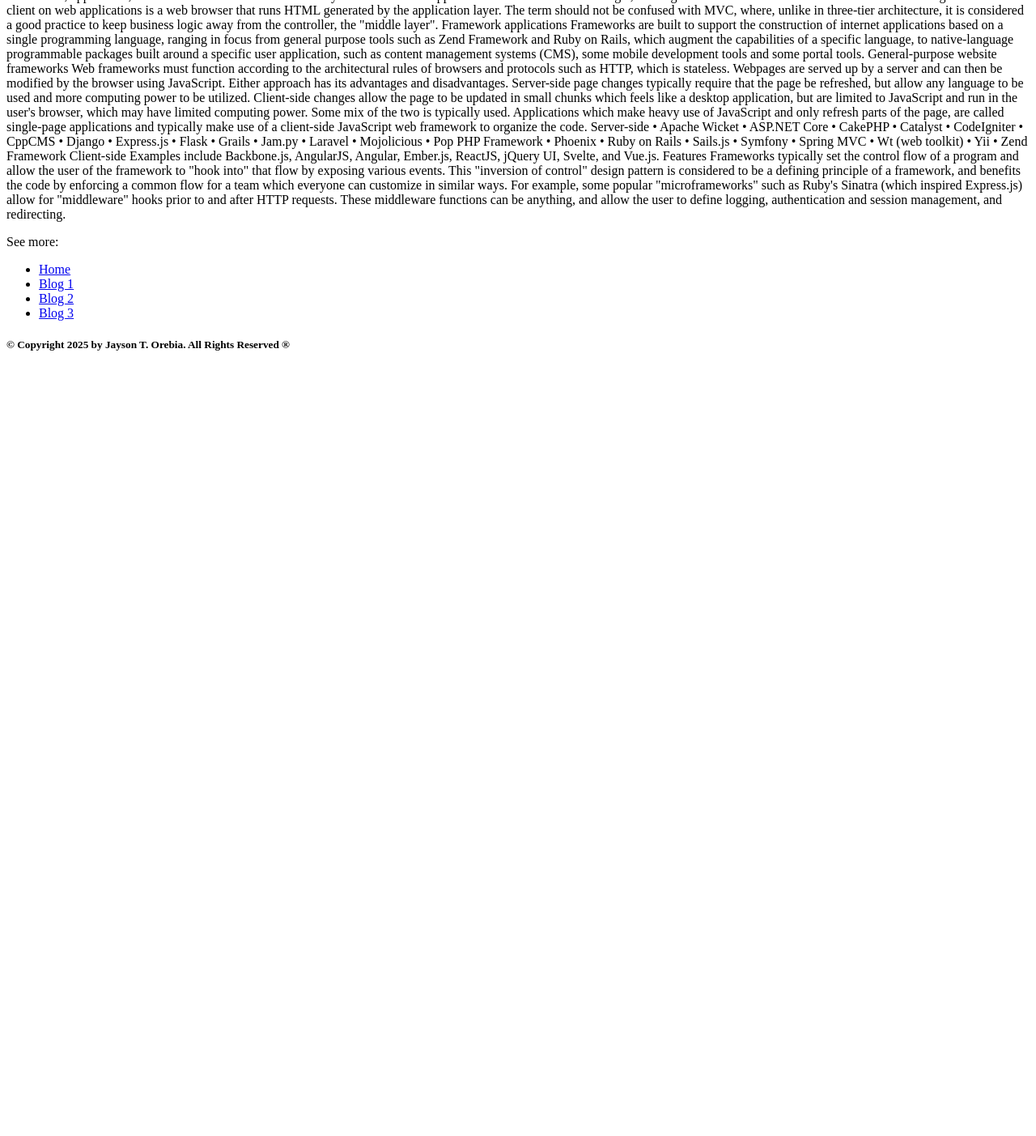
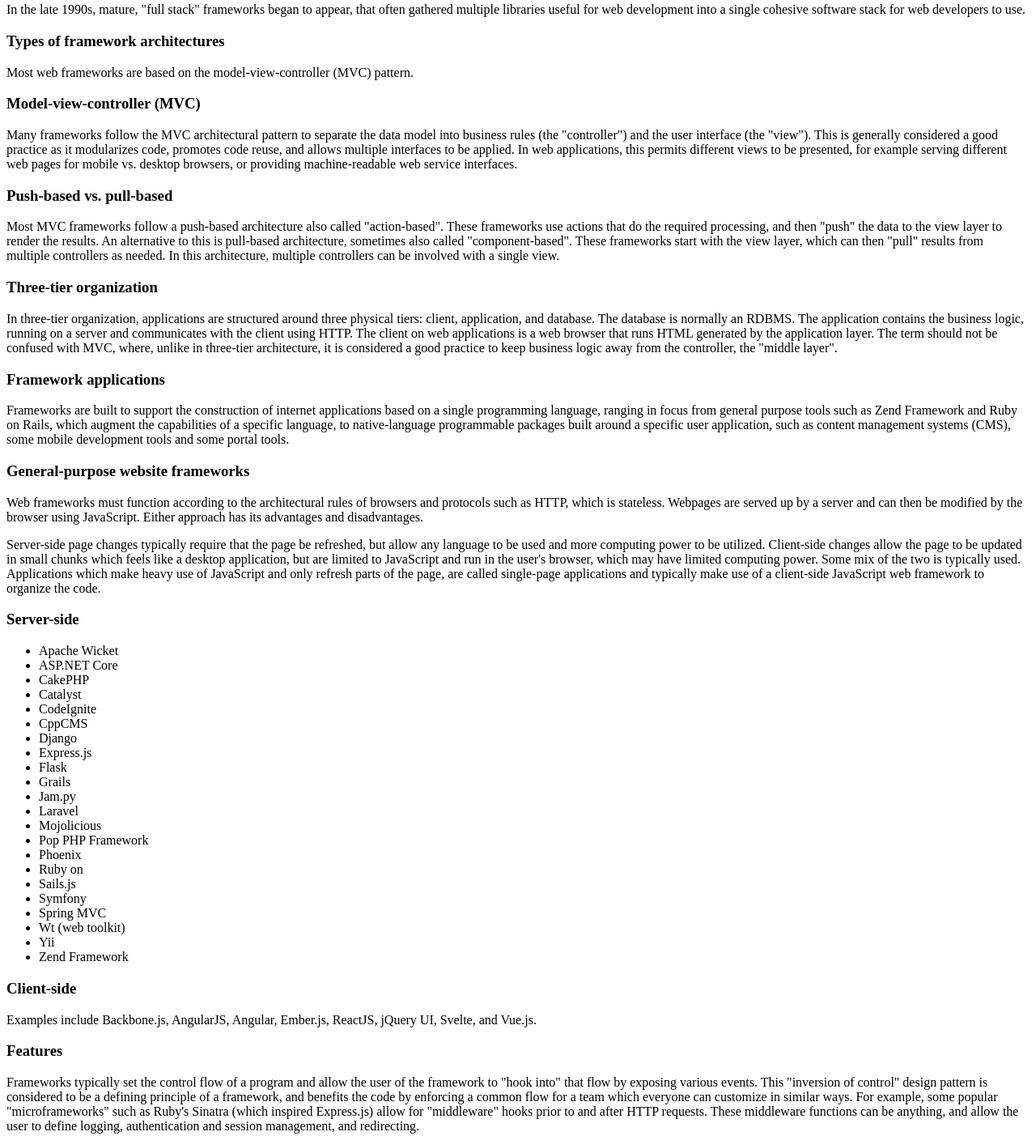
Before and after one commit to likoyl3314/html_foundation, a plain HTML site: page blog-three.html in a window 1280 px wide. Shown: the part 573-1976 px from the top of the page at 81% size. Before the commit the page ends 1029 px from the top, so only its background shows below. Drawn offline with Linux system fonts and the light colour scheme.

Commit message:
edit blog-three

```diff
--- a/blog-three.html
+++ b/blog-three.html
@@ -23,77 +23,77 @@
             <p>Posted by <strong>Jayson T. Orebia</strong></p>
         </header>
         <section>
-            A web framework (WF) or web application framework (WAF) is a software framework that is designed to support the development of web applications including web services, web resources, and web APIs. Web frameworks provide a standard way to build and deploy web applications on the World Wide Web. Web frameworks aim to automate the overhead associated with common activities performed in web development. For example, many web frameworks provide libraries for database access, templating frameworks, and session management, and they often promote code reuse. Although they often target development of dynamic web sites, they are also applicable to static websites.
+            <p>A web framework (WF) or web application framework (WAF) is a software framework that is designed to support the development of web applications including web services, web resources, and web APIs. Web frameworks provide a standard way to build and deploy web applications on the World Wide Web. Web frameworks aim to automate the overhead associated with common activities performed in web development. For example, many web frameworks provide libraries for database access, templating frameworks, and session management, and they often promote code reuse. Although they often target development of dynamic web sites, they are also applicable to static websites.</p>
 
-            History
+            <h3>History</h3>
 
-            As the design of the World Wide Web was not inherently dynamic, early hypertext consisted of hand-coded HTML text files that were published on web servers. Any modifications to published pages needed to be performed by the pages' author. In 1993, the Common Gateway Interface (CGI) standard was introduced for interfacing external applications with web servers, to provide a dynamic web page that reflected user inputs.
+            <p>As the design of the World Wide Web was not inherently dynamic, early hypertext consisted of hand-coded HTML text files that were published on web servers. Any modifications to published pages needed to be performed by the pages' author. In 1993, the Common Gateway Interface (CGI) standard was introduced for interfacing external applications with web servers, to provide a dynamic web page that reflected user inputs.</p>
 
-            Original implementations of the CGI interface typically had adverse effects on the server load however, because each request started a separate process. More recent implementations utilize persistent processes amongst other techniques to reduce the footprint in the server's resources and offer a general performance boost.
+            <p>Original implementations of the CGI interface typically had adverse effects on the server load however, because each request started a separate process. More recent implementations utilize persistent processes amongst other techniques to reduce the footprint in the server's resources and offer a general performance boost.</p>
 
-            In 1995, fully integrated server/language development environments first emerged and new web-specific languages were introduced, such as ColdFusion, PHP, and Active Server Pages.
-            Although the vast majority of languages for creating dynamic web pages have libraries to help with common tasks, web applications often require specific libraries for particular tasks, such as creating HTML.
+            <p>In 1995, fully integrated server/language development environments first emerged and new web-specific languages were introduced, such as ColdFusion, PHP, and Active Server Pages.
+            Although the vast majority of languages for creating dynamic web pages have libraries to help with common tasks, web applications often require specific libraries for particular tasks, such as creating HTML.</p>
 
-            In the late 1990s, mature, "full stack" frameworks began to appear, that often gathered multiple libraries useful for web development into a single cohesive software stack for web developers to use.
+            <p>In the late 1990s, mature, "full stack" frameworks began to appear, that often gathered multiple libraries useful for web development into a single cohesive software stack for web developers to use.</p>
 
-            Types of framework architectures
+            <h3>Types of framework architectures</h3>
 
-            Most web frameworks are based on the model–view–controller (MVC) pattern.
+            <p>Most web frameworks are based on the model-view-controller (MVC) pattern.</p>
 
-            Model–view–controller (MVC)
+            <h3>Model-view-controller (MVC)</h3>
 
-            Many frameworks follow the MVC architectural pattern to separate the data model into business rules (the "controller") and the user interface (the "view"). This is generally considered a good practice as it modularizes code, promotes code reuse, and allows multiple interfaces to be applied. In web applications, this permits different views to be presented, for example serving different web pages for mobile vs. desktop browsers, or providing machine-readable web service interfaces.
+            <p>Many frameworks follow the MVC architectural pattern to separate the data model into business rules (the "controller") and the user interface (the "view"). This is generally considered a good practice as it modularizes code, promotes code reuse, and allows multiple interfaces to be applied. In web applications, this permits different views to be presented, for example serving different web pages for mobile vs. desktop browsers, or providing machine-readable web service interfaces.</p>
 
-            Push-based vs. pull-based
+            <h3>Push-based vs. pull-based</h3>
 
-            Most MVC frameworks follow a push-based architecture also called "action-based". These frameworks use actions that do the required processing, and then "push" the data to the view layer to render the results. An alternative to this is pull-based architecture, sometimes also called "component-based". These frameworks start with the view layer, which can then "pull" results from multiple controllers as needed. In this architecture, multiple controllers can be involved with a single view.
+            <p>Most MVC frameworks follow a push-based architecture also called "action-based". These frameworks use actions that do the required processing, and then "push" the data to the view layer to render the results. An alternative to this is pull-based architecture, sometimes also called "component-based". These frameworks start with the view layer, which can then "pull" results from multiple controllers as needed. In this architecture, multiple controllers can be involved with a single view.</p>
 
-            Three-tier organization
+            <h3>Three-tier organization</h3>
 
-            In three-tier organization, applications are structured around three physical tiers: client, application, and database. The database is normally an RDBMS. The application contains the business logic, running on a server and communicates with the client using HTTP. The client on web applications is a web browser that runs HTML generated by the application layer. The term should not be confused with MVC, where, unlike in three-tier architecture, it is considered a good practice to keep business logic away from the controller, the "middle layer".
+            <p>In three-tier organization, applications are structured around three physical tiers: client, application, and database. The database is normally an RDBMS. The application contains the business logic, running on a server and communicates with the client using HTTP. The client on web applications is a web browser that runs HTML generated by the application layer. The term should not be confused with MVC, where, unlike in three-tier architecture, it is considered a good practice to keep business logic away from the controller, the "middle layer".</p>
 
-            Framework applications
+            <h3>Framework applications</h3>
 
-            Frameworks are built to support the construction of internet applications based on a single programming language, ranging in focus from general purpose tools such as Zend Framework and Ruby on Rails, which augment the capabilities of a specific language, to native-language programmable packages built around a specific user application, such as content management systems (CMS), some mobile development tools and some portal tools.
+            <p>Frameworks are built to support the construction of internet applications based on a single programming language, ranging in focus from general purpose tools such as Zend Framework and Ruby on Rails, which augment the capabilities of a specific language, to native-language programmable packages built around a specific user application, such as content management systems (CMS), some mobile development tools and some portal tools.</p>
 
-            General-purpose website frameworks
+            <h3>General-purpose website frameworks</h3>
 
-            Web frameworks must function according to the architectural rules of browsers and protocols such as HTTP, which is stateless. Webpages are served up by a server and can then be modified by the browser using JavaScript. Either approach has its advantages and disadvantages.
+            <p>Web frameworks must function according to the architectural rules of browsers and protocols such as HTTP, which is stateless. Webpages are served up by a server and can then be modified by the browser using JavaScript. Either approach has its advantages and disadvantages.</p>
 
-            Server-side page changes typically require that the page be refreshed, but allow any language to be used and more computing power to be utilized. Client-side changes allow the page to be updated in small chunks which feels like a desktop application, but are limited to JavaScript and run in the user's browser, which may have limited computing power. Some mix of the two is typically used. Applications which make heavy use of JavaScript and only refresh parts of the page, are called single-page applications and typically make use of a client-side JavaScript web framework to organize the code.
+            <p>Server-side page changes typically require that the page be refreshed, but allow any language to be used and more computing power to be utilized. Client-side changes allow the page to be updated in small chunks which feels like a desktop application, but are limited to JavaScript and run in the user's browser, which may have limited computing power. Some mix of the two is typically used. Applications which make heavy use of JavaScript and only refresh parts of the page, are called single-page applications and typically make use of a client-side JavaScript web framework to organize the code.</p>
 
-            Server-side
+            <h3>Server-side</h3>
+                <ul>
+                    <li>Apache Wicket</li>
+                    <li>ASP.NET Core</li>
+                    <li>CakePHP</li>
+                    <li>Catalyst</li>
+                    <li>CodeIgnite</li>
+                    <li>CppCMS</li>
+                    <li>Django</li>
+                    <li>Express.js</li>
+                    <li>Flask</li>
+                    <li>Grails</li>
+                    <li>Jam.py</li>
+                    <li>Laravel</li>
+                    <li>Mojolicious</li>
+                    <li>Pop PHP Framework</li>
+                    <li>Phoenix</li>
+                    <li>Ruby on </li>
+                    <li>Sails.js</li>
+                    <li>Symfony</li>
+                    <li>Spring MVC</li>
+                    <li>Wt (web toolkit)</li>
+                    <li>Yii</li>
+                    <li>Zend Framework</li>
+                </ul>
+            <h3>Client-side</h3>
 
-            •	Apache Wicket
-            •	ASP.NET Core
-            •	CakePHP
-            •	Catalyst
-            •	CodeIgniter
-            •	CppCMS
-            •	Django
-            •	Express.js
-            •	Flask
-            •	Grails
-            •	Jam.py
-            •	Laravel
-            •	Mojolicious
-            •	Pop PHP Framework
-            •	Phoenix
-            •	Ruby on Rails
-            •	Sails.js
-            •	Symfony
-            •	Spring MVC
-            •	Wt (web toolkit)
-            •	Yii
-            •	Zend Framework
+            <p>Examples include Backbone.js, AngularJS, Angular, Ember.js, ReactJS, jQuery UI, Svelte, and Vue.js.</p>
 
-            Client-side
+            <h3>Features</h3>
 
-            Examples include Backbone.js, AngularJS, Angular, Ember.js, ReactJS, jQuery UI, Svelte, and Vue.js.
-
-            Features
-
-            Frameworks typically set the control flow of a program and allow the user of the framework to "hook into" that flow by exposing various events. This "inversion of control" design pattern is considered to be a defining principle of a framework, and benefits the code by enforcing a common flow for a team which everyone can customize in similar ways. For example, some popular "microframeworks" such as Ruby's Sinatra (which inspired Express.js) allow for "middleware" hooks prior to and after HTTP requests. These middleware functions can be anything, and allow the user to define logging, authentication and session management, and redirecting.
+            <p>Frameworks typically set the control flow of a program and allow the user of the framework to "hook into" that flow by exposing various events. This "inversion of control" design pattern is considered to be a defining principle of a framework, and benefits the code by enforcing a common flow for a team which everyone can customize in similar ways. For example, some popular "microframeworks" such as Ruby's Sinatra (which inspired Express.js) allow for "middleware" hooks prior to and after HTTP requests. These middleware functions can be anything, and allow the user to define logging, authentication and session management, and redirecting.</p>
 
 
 
```
